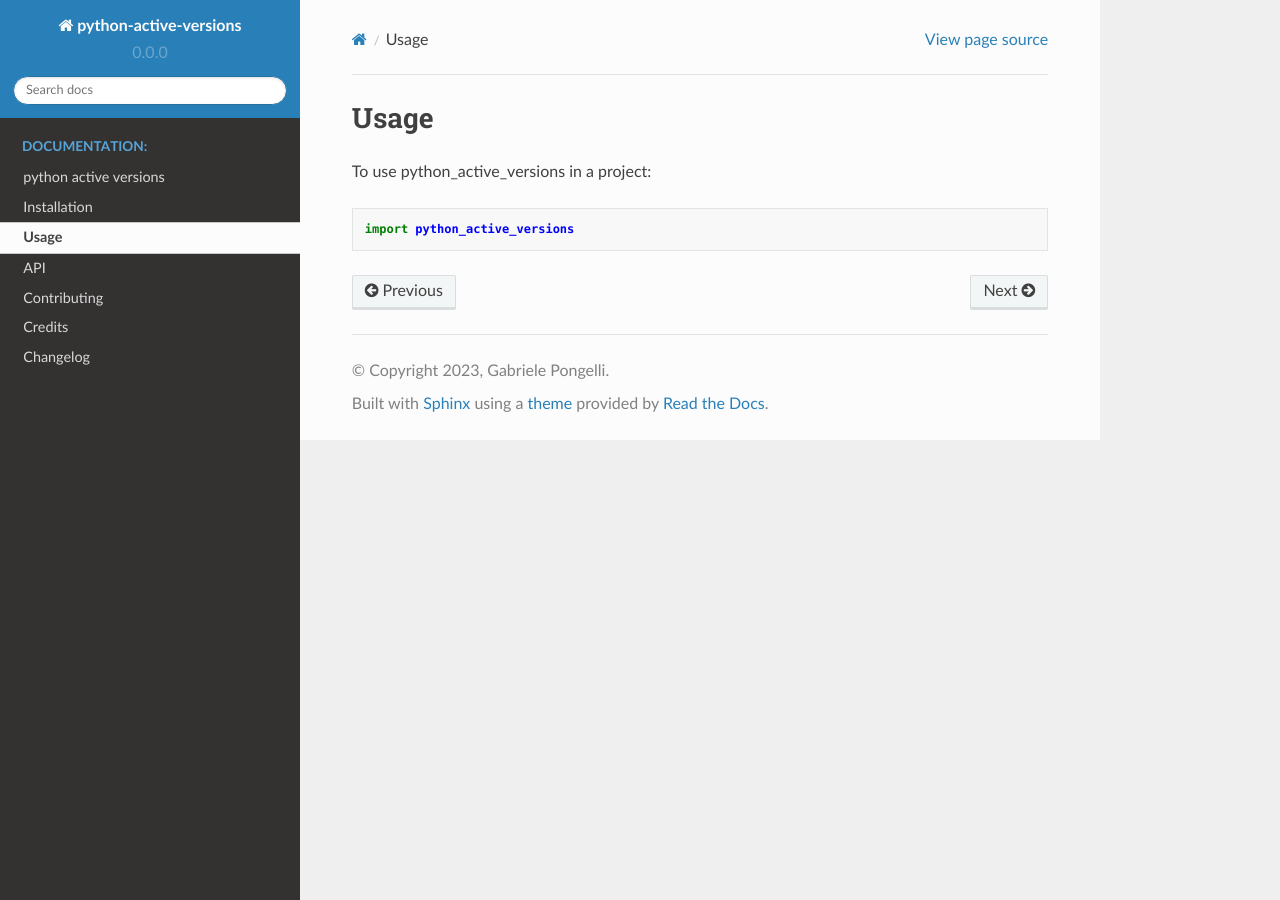
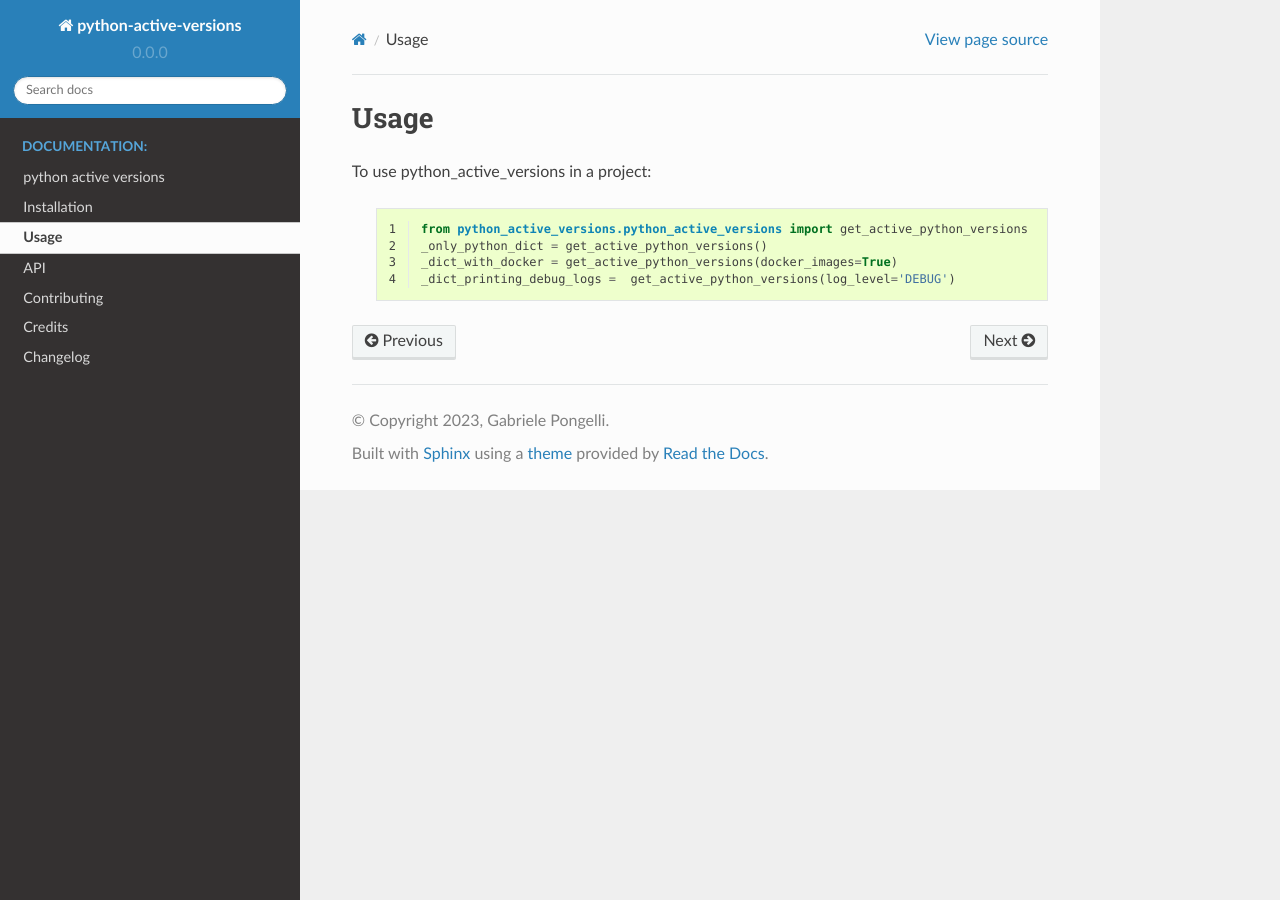
Before and after one commit to gpongelli/python-active-versions, a Sphinx documentation site: the page built from docs/source/usage.rst, in a window 1280 px wide. Built offline with Sphinx 7.4.7 and the Read the Docs theme 2.0.0, drawn with Linux system fonts in a browser that asks for light colours.

```diff
--- a/docs/source/conf.py
+++ b/docs/source/conf.py
@@ -60,6 +60,9 @@ extensions = [
     "m2r2",
 ]
 
+# for inline code into documentation
+pygments_style = 'sphinx'
+
 autosummary_generate = True  # Turn on sphinx.ext.autosummary
 
 # Add any paths that contain templates here, relative to this directory.
--- a/docs/source/usage.rst
+++ b/docs/source/usage.rst
@@ -2,6 +2,12 @@
 Usage
 =====
 
-To use python_active_versions in a project::
+To use python_active_versions in a project:
 
-    import python_active_versions
+  .. code-block:: python
+    :linenos:
+
+    from python_active_versions.python_active_versions import get_active_python_versions
+    _only_python_dict = get_active_python_versions()
+    _dict_with_docker = get_active_python_versions(docker_images=True)
+    _dict_printing_debug_logs =  get_active_python_versions(log_level='DEBUG')
```
